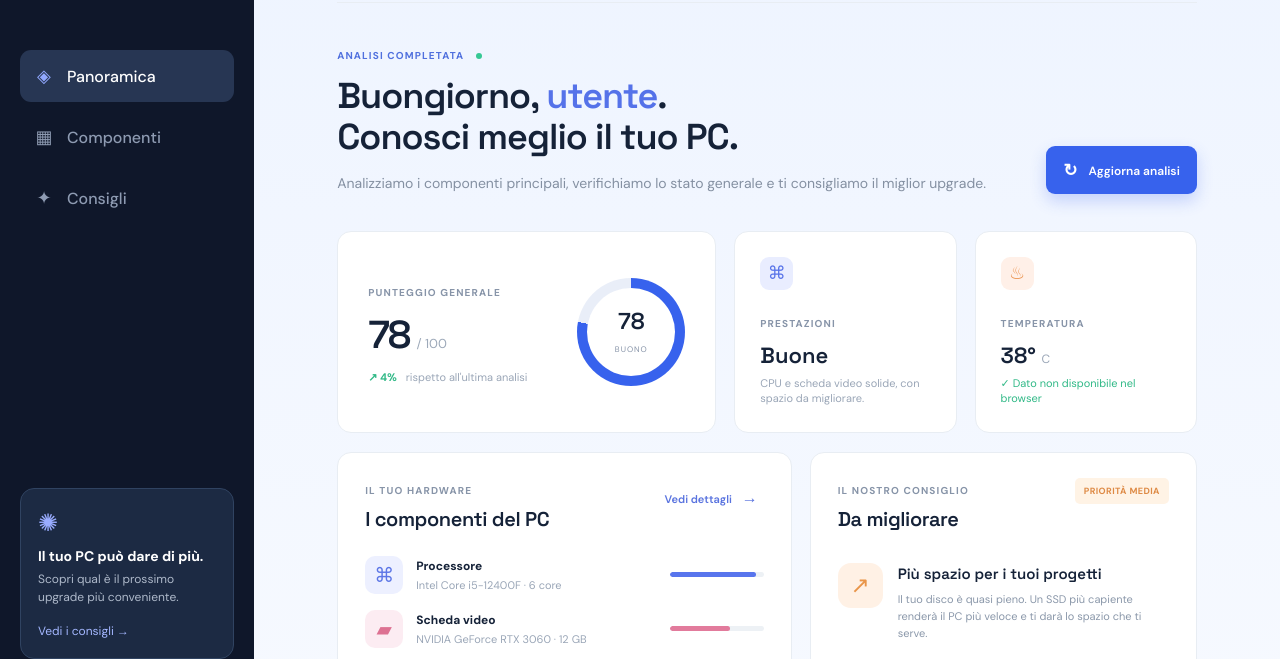
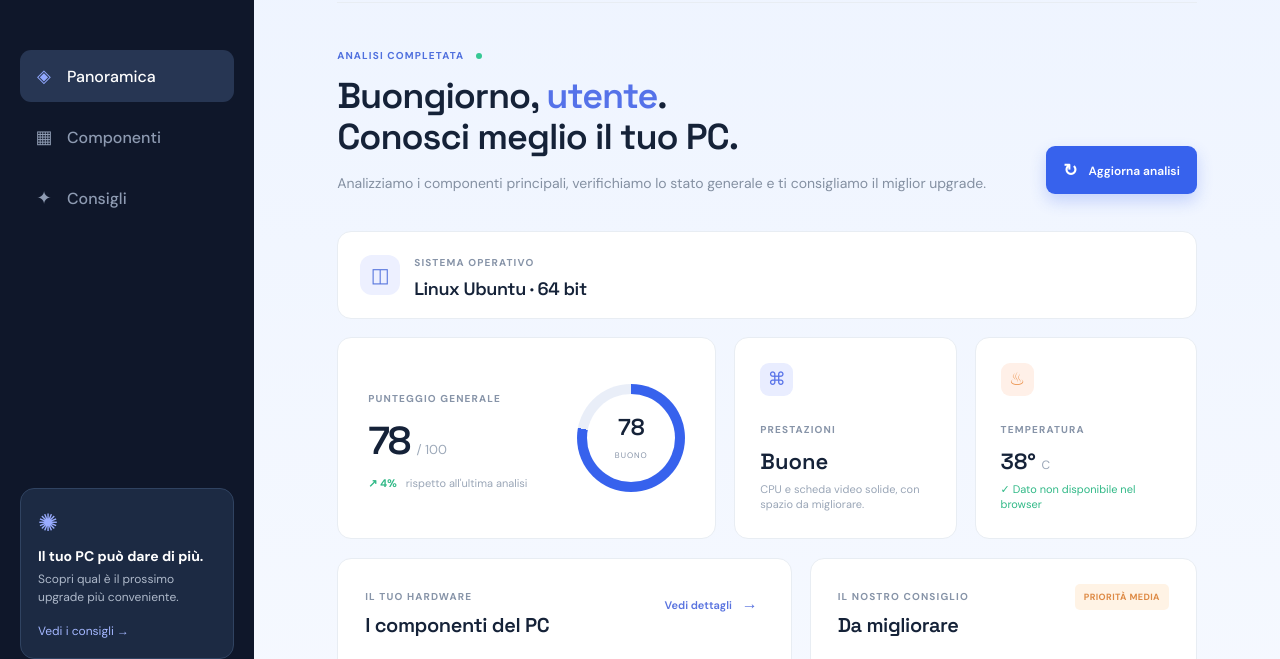
Before and after one commit to sadikopoli/pc-checcer, a website: page index.html in a window 1280 px wide. Shown: the part 80-739 px from the top of the page. Drawn offline with Linux system fonts and the light colour scheme.

Commit message:
Add the operating system section to the PC checker dashboard

```diff
--- a/app.js
+++ b/app.js
@@ -25,6 +25,14 @@ function showToast(message) {
   toastTimer = setTimeout(() => toast.classList.remove('show'), 2800);
 }
 
+function detectOperatingSystem() {
+  const userAgent = navigator.userAgent;
+  if (userAgent.includes('Windows')) return 'Windows 11 Pro · 64 bit';
+  if (userAgent.includes('Mac')) return 'macOS Sonoma · 64 bit';
+  if (userAgent.includes('Linux')) return 'Linux Ubuntu · 64 bit';
+  return 'Sistema operativo non rilevato';
+}
+
 document.getElementById('scanBtn').addEventListener('click', (event) => {
   const button = event.currentTarget;
   button.disabled = true;
@@ -43,4 +51,5 @@ document.querySelector('.close-insight').addEventListener('click', (event) => ev
 const hour = new Date().getHours();
 const greeting = hour < 12 ? 'Buongiorno' : hour >= 18 ? 'Buonasera' : 'Buon pomeriggio';
 document.getElementById('greetingLine').innerHTML = `${greeting}, <em>utente</em>.<br>Conosci meglio il tuo PC.`;
+document.getElementById('osInfo').textContent = detectOperatingSystem();
 renderComponents();
--- a/index.html
+++ b/index.html
@@ -29,11 +29,21 @@
         <div><p class="eyebrow">ANALISI COMPLETATA <span class="live-dot"></span></p><h1 id="greetingLine">Ciao, <em>utente</em>.<br>Conosci meglio il tuo PC.</h1><p class="hero-copy">Analizziamo i componenti principali, verifichiamo lo stato generale e ti consigliamo il miglior upgrade.</p></div>
         <button class="scan-button" id="scanBtn"><span class="scan-icon">↻</span> Aggiorna analisi</button>
       </section>
+
+      <section class="system-box" aria-label="Sistema operativo">
+        <div class="system-icon">◫</div>
+        <div>
+          <span class="section-label">SISTEMA OPERATIVO</span>
+          <h3 id="osInfo">Windows 11 Pro · 64 bit</h3>
+        </div>
+      </section>
+
       <section class="score-grid" aria-label="Punteggio del PC">
         <article class="score-card"><div class="score-copy"><span class="section-label">PUNTEGGIO GENERALE</span><div class="score-number"><strong id="score">78</strong><span>/ 100</span></div><p><span class="trend" id="trendValue">↗ 4%</span> rispetto all'ultima analisi</p></div><div class="score-ring" id="scoreRing" style="--value:78"><div><strong id="scoreLabel">78</strong><small>BUONO</small></div></div></article>
         <article class="mini-stat"><div class="stat-icon cpu">⌘</div><span class="section-label">PRESTAZIONI</span><strong id="performanceLabel">Buone</strong><p id="performanceText">CPU e scheda video solide, con spazio da migliorare.</p></article>
         <article class="mini-stat"><div class="stat-icon temp">♨</div><span class="section-label">TEMPERATURA</span><strong id="tempValue">38° <small>C</small></strong><p class="green-text">✓ Dato non disponibile nel browser</p></article>
       </section>
+
       <section class="content-grid" id="components">
         <div class="panel components-panel"><div class="panel-heading"><div><span class="section-label">IL TUO HARDWARE</span><h2>I componenti del PC</h2></div><button class="text-button" id="detailsBtn">Vedi dettagli <span>→</span></button></div><div class="component-list" id="componentList"></div></div>
         <div class="panel recommendation-panel" id="recommendations"><div class="panel-heading"><div><span class="section-label">IL NOSTRO CONSIGLIO</span><h2>Da migliorare</h2></div><span class="priority-badge">PRIORITÀ MEDIA</span></div><div class="recommendation-main"><div class="upgrade-orb">↗</div><div><h3 id="adviceTitle">Più spazio per i tuoi progetti</h3><p id="adviceText">Il tuo disco è quasi pieno. Un SSD più capiente renderà il PC più veloce e ti darà lo spazio che ti serve.</p></div></div><div class="upgrade-meta"><div><span>Impatto stimato</span><strong>+18% <small>velocità percepita</small></strong></div><div><span>Investimento</span><strong>€ 60–90 <small>circa</small></strong></div></div><button class="primary-button" id="upgradeBtn">Scopri l'upgrade ideale <span>→</span></button></div>
--- a/styles.css
+++ b/styles.css
@@ -37,6 +37,9 @@ button { font:inherit; }
 .scan-button, .primary-button { border:0; border-radius:9px; background:var(--blue); color:#fff; padding:13px 17px; font:600 12px 'DM Sans'; box-shadow:0 7px 16px rgba(55,98,237,.24); cursor:pointer; transition:.2s; }
 .scan-button:hover, .primary-button:hover { transform:translateY(-2px); background:#2d51d0; }
 .scan-icon { font-size:17px; margin-right:8px; vertical-align:-1px; }
+.system-box { display:flex; align-items:center; gap:14px; background:#fff; border:1px solid var(--line); border-radius:14px; padding:18px 22px; margin-bottom:18px; }
+.system-icon { width:40px; height:40px; border-radius:12px; background:#edf0ff; color:#5977de; display:grid; place-items:center; font-size:20px; }
+.system-box h3 { margin:6px 0 0; font:600 18px 'Space Grotesk'; letter-spacing:-.4px; }
 .score-grid { display:grid; grid-template-columns:1.45fr .85fr .85fr; gap:18px; }
 .score-card, .mini-stat, .panel { background:#fff; border:1px solid var(--line); border-radius:14px; }
 .score-card { min-height:181px; padding:26px 30px; display:flex; justify-content:space-between; align-items:center; }
@@ -99,4 +102,4 @@ footer b { color:#d6dce5; padding:0 5px; }
 .toast { position:fixed; bottom:25px; right:25px; background:#16243a; color:white; border-radius:8px; padding:13px 17px; font-size:12px; opacity:0; transform:translateY(12px); transition:.3s; pointer-events:none; }
 .toast.show { opacity:1; transform:none; }
 @media (max-width:950px) { .sidebar { width:205px; } .main { margin-left:205px; width:calc(100% - 205px); padding:0 4% 30px; } .content-grid { grid-template-columns:1fr; } .score-grid { grid-template-columns:1fr 1fr; } .score-card { grid-column:span 2; } }
-@media (max-width:650px) { .sidebar { position:static; width:100%; height:auto; padding:18px 15px; display:block; } .app-shell { display:block; } .brand { justify-content:center; } .nav { margin-top:18px; display:flex; justify-content:center; } .nav-link { padding:9px 11px; font-size:11px; } .nav-link span { display:none; } .sidebar-tip, .sidebar-footer { display:none; } .main { margin:0; width:100%; padding:0 18px 25px; } .topbar { height:62px; } .hero { display:block; padding:34px 0 28px; } .hero h1 { font-size:29px; } .scan-button { margin-top:22px; } .score-grid { display:block; } .score-card, .mini-stat { margin-bottom:14px; } .score-card { min-height:160px; } .score-ring { width:90px; height:90px; } .score-ring:before { width:74px; height:74px; } .content-grid { display:block; } .panel { margin-bottom:14px; padding:22px 19px; } .insight-strip { align-items:start; } .insight-strip p { line-height:1.45; } footer { display:block; line-height:2; } footer span { display:block; } }
+@media (max-width:650px) { .sidebar { position:static; width:100%; height:auto; padding:18px 15px; display:block; } .app-shell { display:block; } .brand { justify-content:center; } .nav { margin-top:18px; display:flex; justify-content:center; } .nav-link { padding:9px 11px; font-size:11px; } .nav-link span { display:none; } .sidebar-tip, .sidebar-footer { display:none; } .main { margin:0; width:100%; padding:0 18px 25px; } .topbar { height:62px; } .hero { display:block; padding:34px 0 28px; } .hero h1 { font-size:29px; } .scan-button { margin-top:22px; } .system-box { margin-top:8px; } .score-grid { display:block; } .score-card, .mini-stat { margin-bottom:14px; } .score-card { min-height:160px; } .score-ring { width:90px; height:90px; } .score-ring:before { width:74px; height:74px; } .content-grid { display:block; } .panel { margin-bottom:14px; padding:22px 19px; } .insight-strip { align-items:start; } .insight-strip p { line-height:1.45; } footer { display:block; line-height:2; } footer span { display:block; } }
```
